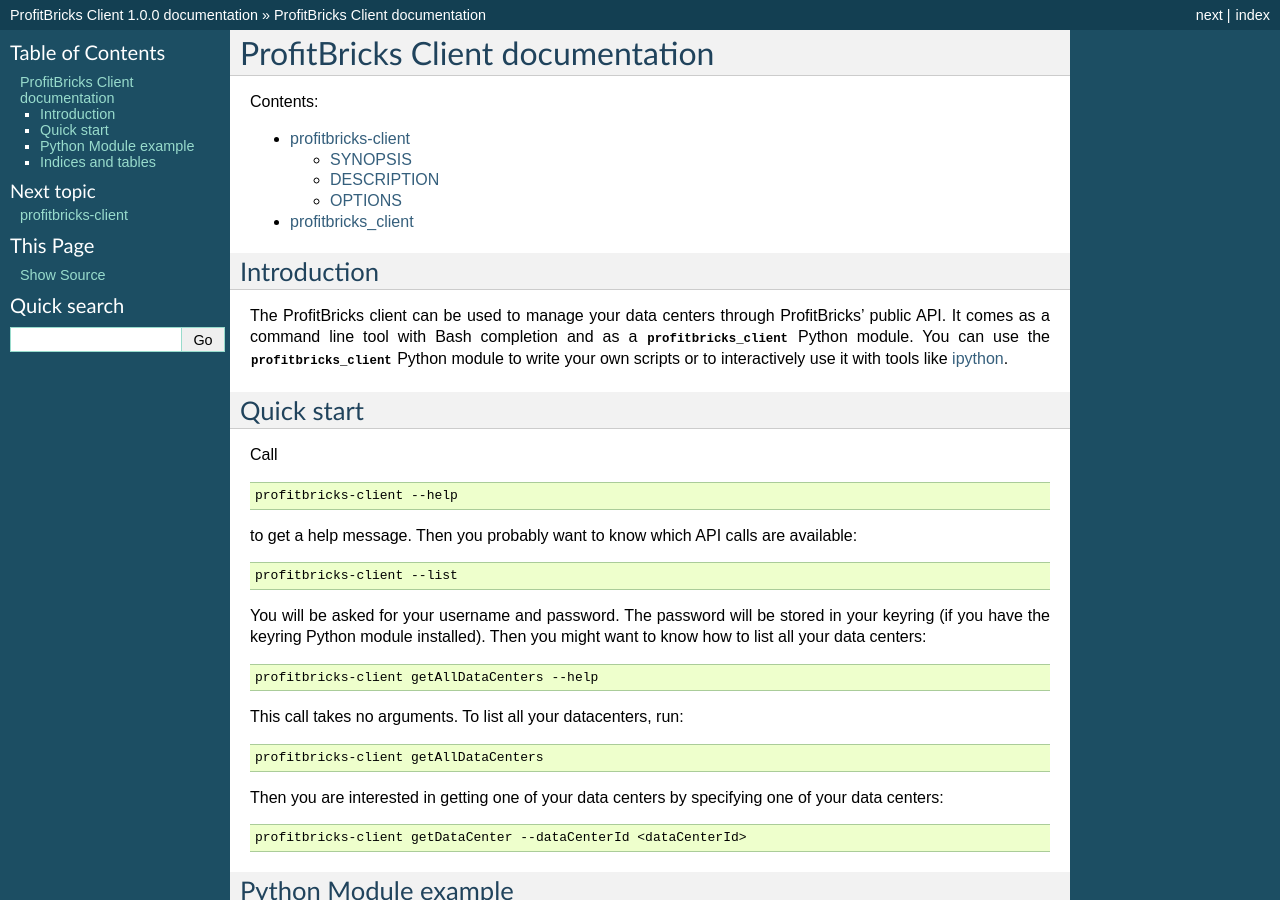
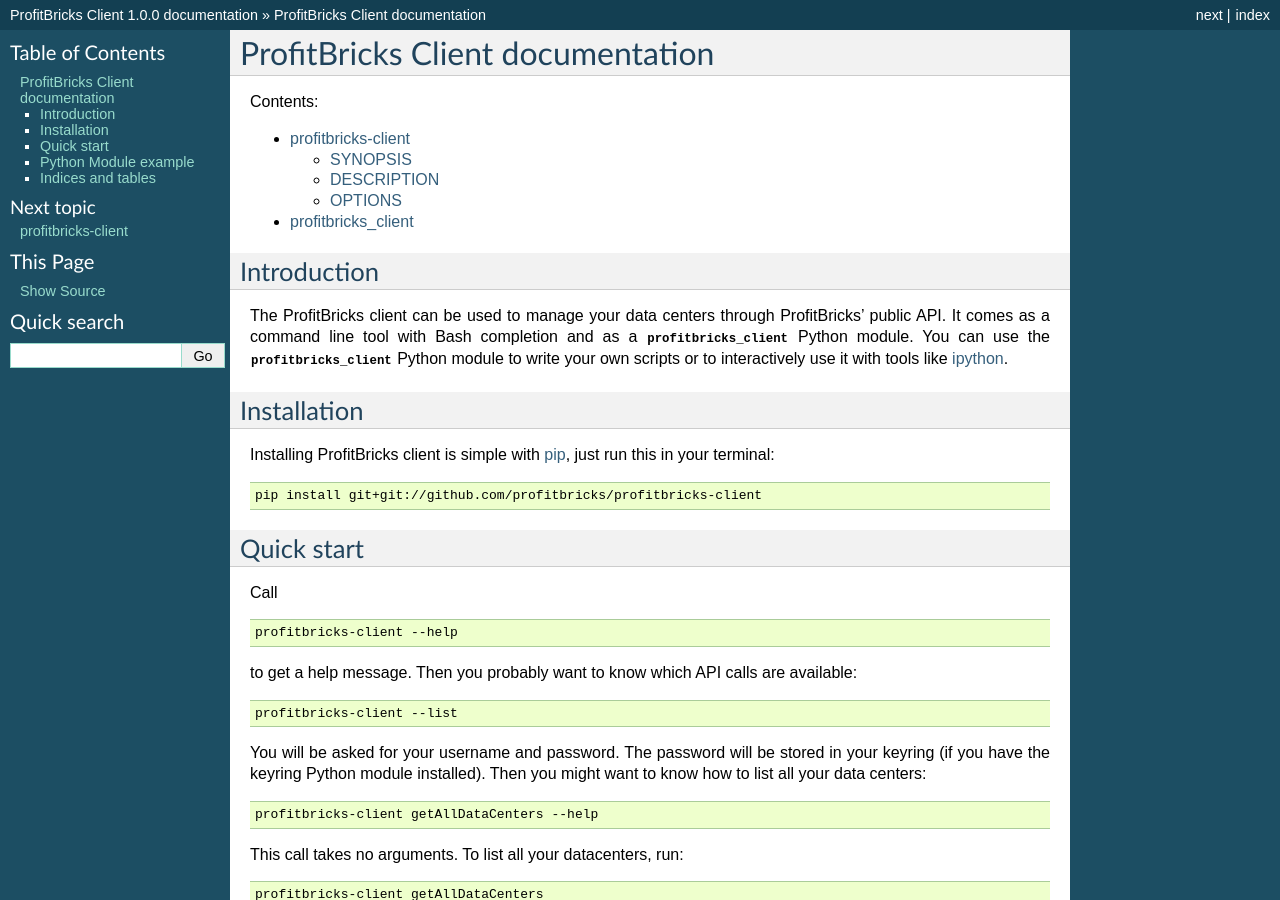
Before and after one commit to danaris2000/profitbricks-client, a Sphinx documentation site: the page built from docs/index.rst, in a window 1280 px wide and 900 px high. Built offline with Sphinx 7.4.7, drawn with Linux system fonts in a browser that asks for light colours.

Commit message:
Add installation instructions to documentation

```diff
--- a/docs/index.rst
+++ b/docs/index.rst
@@ -23,6 +23,18 @@
 interactively use it with tools like ipython_.
 
 .. _ipython: http://ipython.org/
+
+Installation
+------------
+
+Installing ProfitBricks client is simple with pip_, just run this in your terminal:
+
+.. code-block:: bash
+
+   pip install git+git://github.com/profitbricks/profitbricks-client
+
+.. _pip: http://pip.readthedocs.org/en/latest/
+
 
 Quick start
 -----------
```
